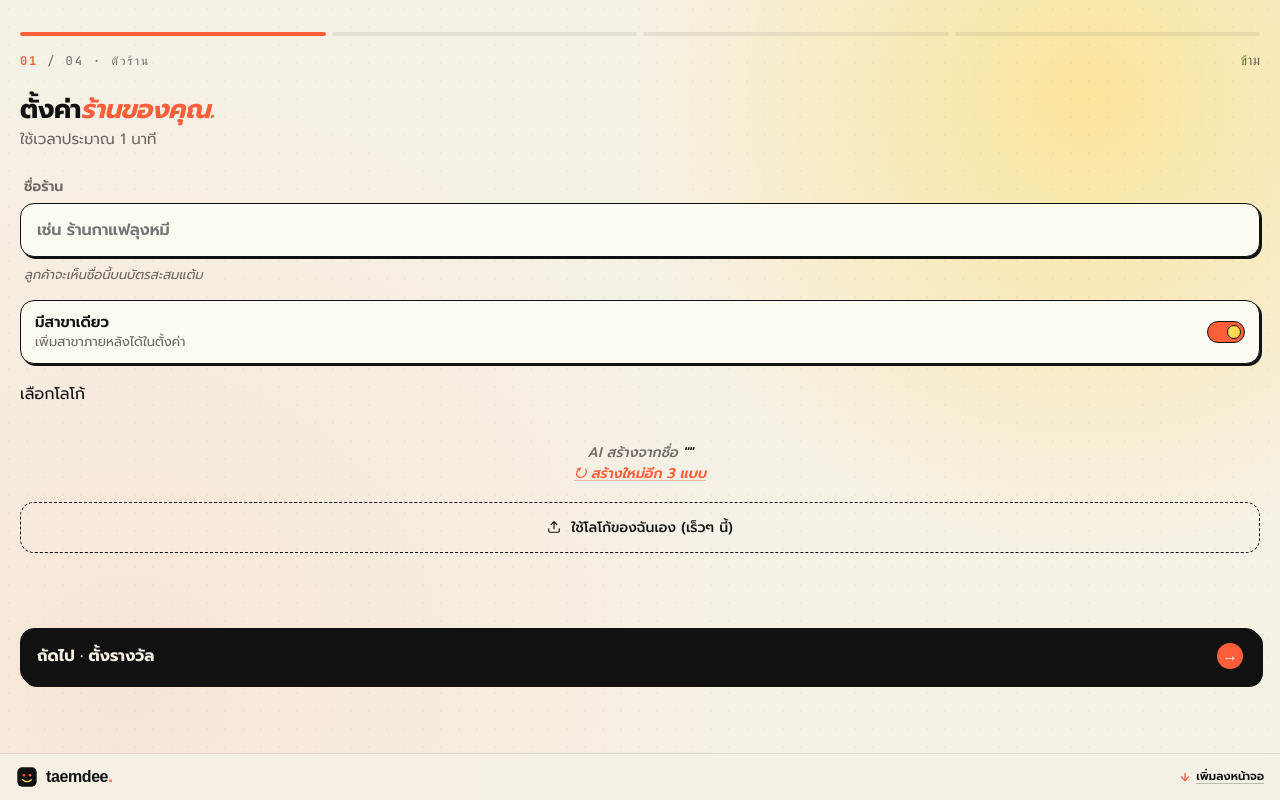
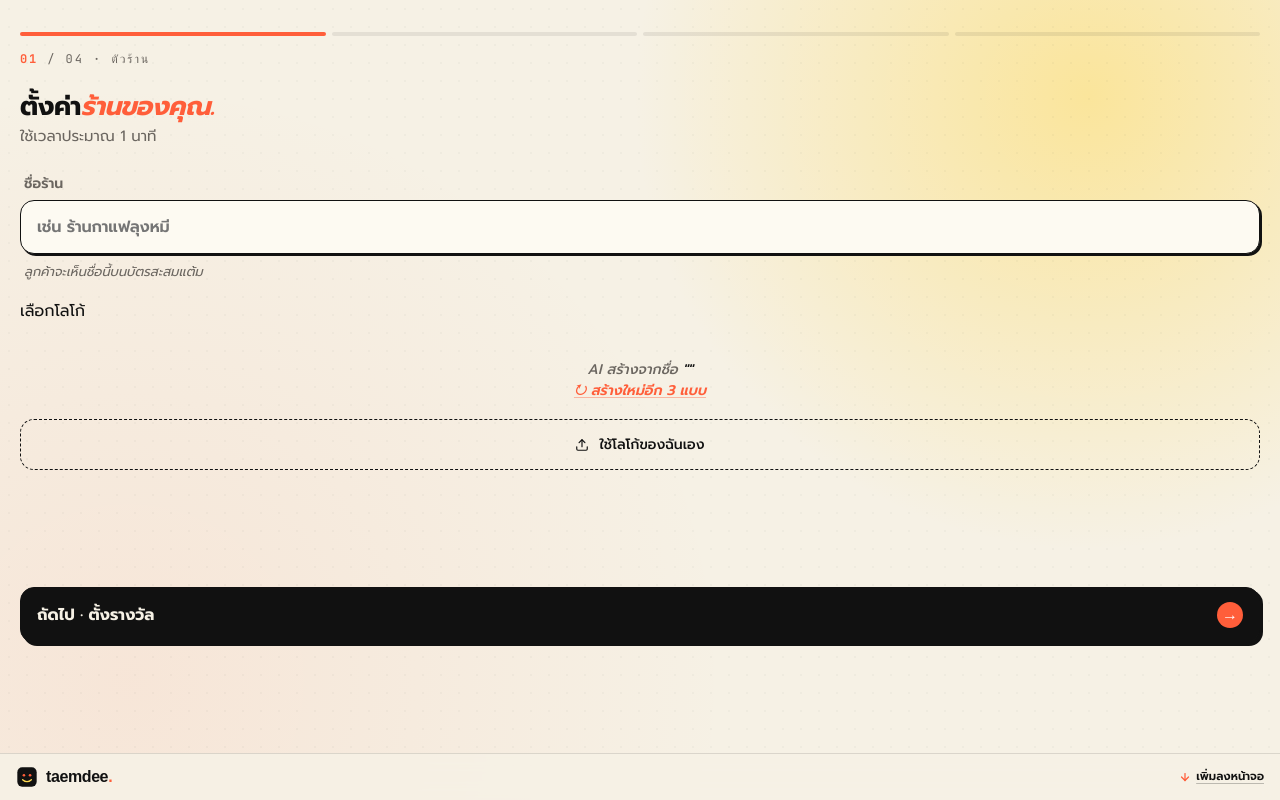
Before and after one commit to n-chatchai/taemdee, a FastAPI app: template app/templates/shop/onboard/identity.html in a window 1280 px wide. Run offline with FastAPI, Linux system fonts and the light colour scheme; the template is opened without the code that fills it, so the values that code supplies are empty; parts of the project's set-up code (start-up, migrations or seed data) failed here and were passed over; some web fonts are replaced.

Commit message:
fix: onboarding S2.1-S2.3 match latest design (drop branch toggle, skip links, "เร็วๆ นี้")
Three small alignments with the revised shop mockup:

- S2.1: removed the .s2-branch-row toggle ("มีสาขาเดียว / หลายสาขา").
  Backend never read the value; the design drops it because the default
  is single-branch and multi-branch shops add branches in Settings →
  Branches per PRD §6.I. Cleaner first step.
- All three steps had a "ข้าม" skip link in the s2-counter that the
  design dropped — each onboarding step is short enough to complete,
  and skipping logo/reward/theme yields a half-built shop. Removed.
- The "(เร็วๆ นี้)" suffix on the upload button label was UI clutter;
  design just says "ใช้โลโก้ของฉันเอง" / "ใช้รูปของฉันเอง". The
  title="..." tooltip retains the "coming soon" hint, and aria-disabled
  signals to AT that the button isn't actionable yet.

The .s2-branch-row CSS in app.css is now unused but harmless; sweep
later if we revisit dead-CSS cleanup.

Co-Authored-By: Claude Opus 4.7 (1M context) <noreply@anthropic.com>

```diff
--- a/app/templates/shop/onboard/identity.html
+++ b/app/templates/shop/onboard/identity.html
@@ -13,7 +13,7 @@
 <body>
   {% set picked = shop.logo_url[5:] if shop.logo_url and shop.logo_url.startswith('text:') else options[0].id %}
   <form method="POST" action="/shop/onboard/identity" class="td"
-        x-data="{ choice: '{{ picked }}', singleBranch: true }">
+        x-data="{ choice: '{{ picked }}' }">
     <div class="topbar"><span></span><span></span></div>
 
     <div class="s2-steps" style="margin-top:18px;">
@@ -25,7 +25,6 @@
 
     <div class="s2-counter">
       <span class="step-num"><strong>01</strong> / 04 · ตัวร้าน</span>
-      <a href="/shop/onboard/reward" class="skip">ข้าม</a>
     </div>
 
     <div class="s2-q">
@@ -40,16 +39,6 @@
              placeholder="เช่น ร้านกาแฟลุงหมี"
              style="width:100%;padding:14px 16px;border-radius:14px;border:1.5px solid var(--ink);background:var(--surface);box-shadow:2px 2px 0 var(--ink);font:inherit;font-weight:600;font-size:16px;letter-spacing:-0.01em;color:var(--ink);">
       <div class="s2-hint">ลูกค้าจะเห็นชื่อนี้บนบัตรสะสมแต้ม</div>
-    </div>
-
-    <div class="s2-branch-row" @click="singleBranch = !singleBranch">
-      <div class="label-block">
-        <div class="h" x-text="singleBranch ? 'มีสาขาเดียว' : 'หลายสาขา'"></div>
-        <div class="s">เพิ่มสาขาภายหลังได้ในตั้งค่า</div>
-      </div>
-      <div class="s2-branch-toggle" :class="{ on: singleBranch }">
-        <div class="dot"></div>
-      </div>
     </div>
 
     <div class="s2-field" style="margin-top:18px;">
@@ -77,13 +66,13 @@
       <a href="/shop/onboard/identity?gen={{ next_gen }}" class="reroll">↻ สร้างใหม่อีก 3 แบบ</a>
     </div>
 
-    <div class="s2-upload" title="อัปโหลดเอง — เร็วๆ นี้">
+    <div class="s2-upload" title="อัปโหลดเอง — เร็วๆ นี้" aria-disabled="true">
       <svg viewBox="0 0 24 24" fill="none" stroke="currentColor" stroke-width="2" stroke-linecap="round" stroke-linejoin="round">
         <path d="M21 15v4a2 2 0 01-2 2H5a2 2 0 01-2-2v-4"/>
         <polyline points="17 8 12 3 7 8"/>
         <line x1="12" y1="3" x2="12" y2="15"/>
       </svg>
-      ใช้โลโก้ของฉันเอง (เร็วๆ นี้)
+      ใช้โลโก้ของฉันเอง
     </div>
 
     <input type="hidden" name="logo_choice" :value="choice">
--- a/app/templates/shop/onboard/reward.html
+++ b/app/templates/shop/onboard/reward.html
@@ -29,7 +29,6 @@
 
     <div class="s2-counter">
       <span class="step-num"><strong>02</strong> / 04 · รางวัล</span>
-      <a href="/shop/onboard/theme" class="skip">ข้าม</a>
     </div>
 
     <div class="s2-q">
@@ -61,13 +60,13 @@
       AI สร้างจาก <em>"{{ shop.reward_description if shop.reward_description != 'Free Coffee' else 'รางวัลของคุณ' }}"</em>
     </div>
 
-    <div class="s2-upload" title="อัปโหลดเอง — เร็วๆ นี้">
+    <div class="s2-upload" title="อัปโหลดเอง — เร็วๆ นี้" aria-disabled="true">
       <svg viewBox="0 0 24 24" fill="none" stroke="currentColor" stroke-width="2" stroke-linecap="round" stroke-linejoin="round">
         <path d="M21 15v4a2 2 0 01-2 2H5a2 2 0 01-2-2v-4"/>
         <polyline points="17 8 12 3 7 8"/>
         <line x1="12" y1="3" x2="12" y2="15"/>
       </svg>
-      ใช้รูปของฉันเอง (เร็วๆ นี้)
+      ใช้รูปของฉันเอง
     </div>
 
     <div class="s2-field" style="margin-top:18px;">
--- a/app/templates/shop/onboard/theme.html
+++ b/app/templates/shop/onboard/theme.html
@@ -24,7 +24,6 @@
 
     <div class="s2-counter">
       <span class="step-num"><strong>03</strong> / 04 · ธีม</span>
-      <a href="/shop/onboard/done" class="skip">ข้าม</a>
     </div>
 
     <div class="s2-q">
```
